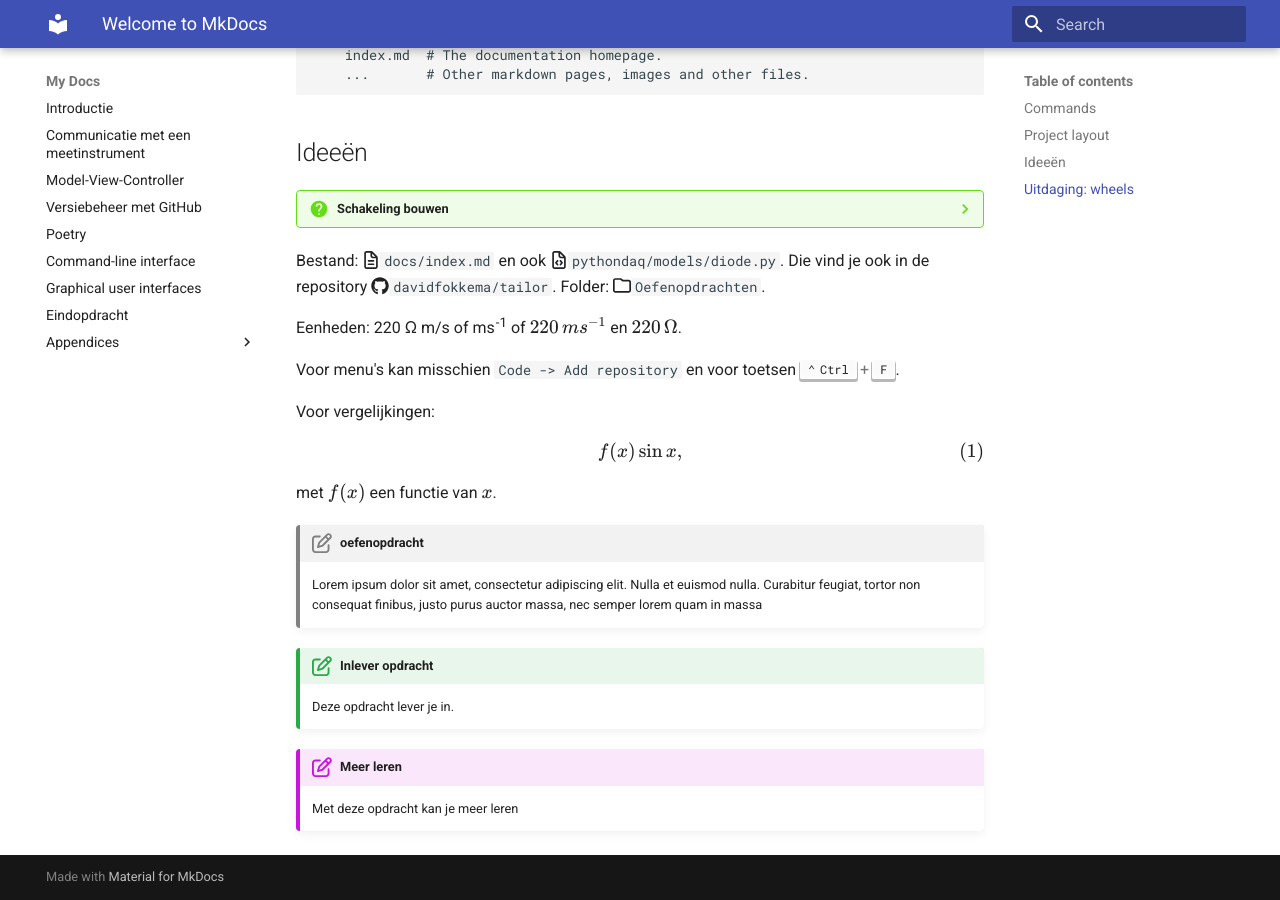
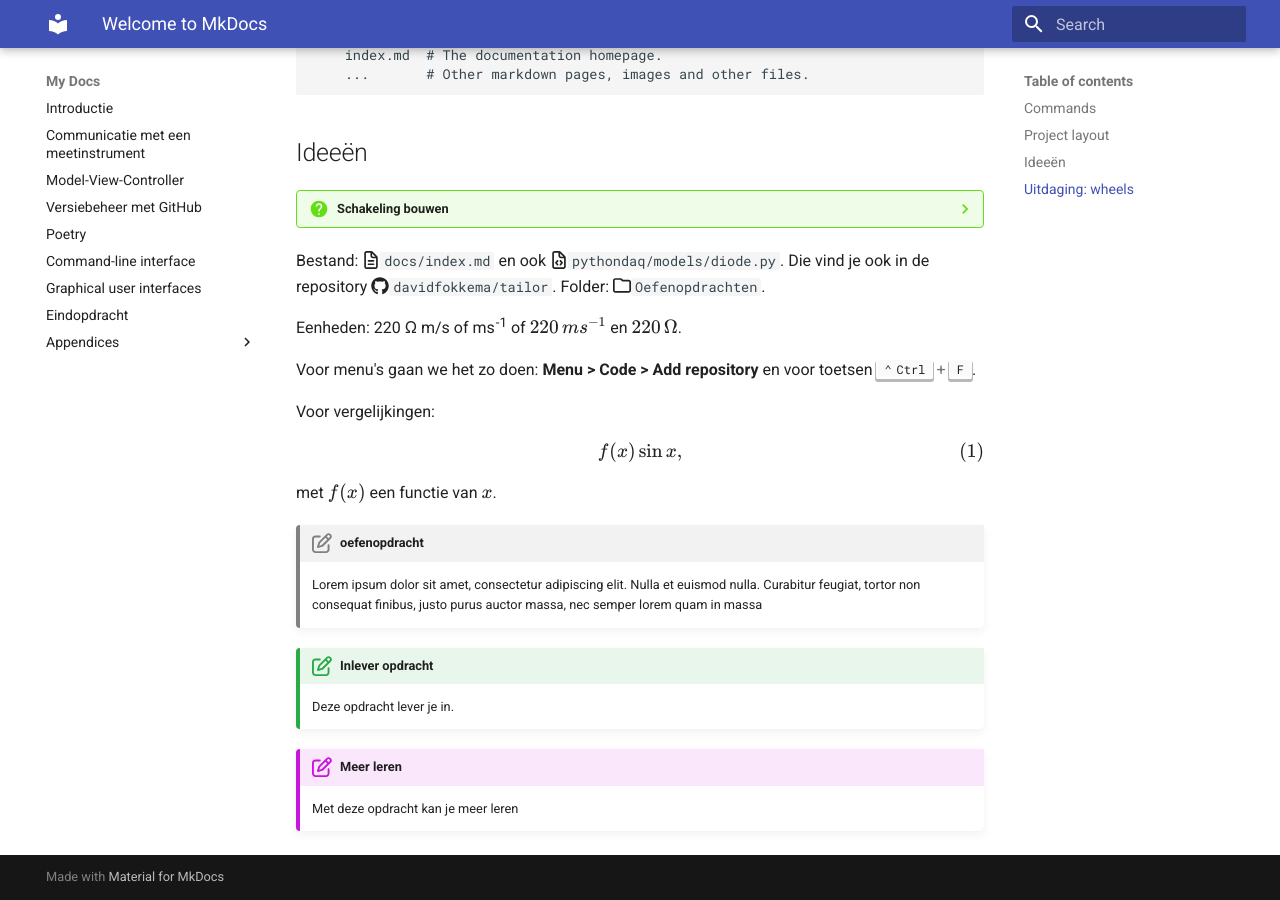
Before and after one commit to NatuurkundePracticumAmsterdam/ecpc, an MkDocs documentation site: the page built from docs/index.md, in a window 1280 px wide and 900 px high, scrolled down 516 px. Built offline with MkDocs 1.6.1 and Material for MkDocs 9.7.7, drawn with Linux system fonts in a browser that asks for light colours.

Commit message:
manier voor menu's tonen aangepast

```diff
--- a/docs/index.md
+++ b/docs/index.md
@@ -35,7 +35,9 @@ Bestand: :fontawesome-regular-file-lines:`docs/index.md` en ook :fontawesome-reg
 
 Eenheden: 220 &Omega; m/s of ms^-1^ of $220\,ms^{-1}$ en $220\,\Omega$.
 
-Voor menu's kan misschien `Code -> Add repository` en voor toetsen ++ctrl+f++.
+<!-- Voor menu's kan misschien `Code -> Add repository` en voor toetsen ++ctrl+f++.
+Of werkt dit? ++context-menu++ -> ++"Code"++ ++"Add repository"++ -->
+Voor menu's gaan we het zo doen: **Menu > Code > Add repository** en voor toetsen ++ctrl+f++.
 
 Voor vergelijkingen:
 \begin{equation}
```
